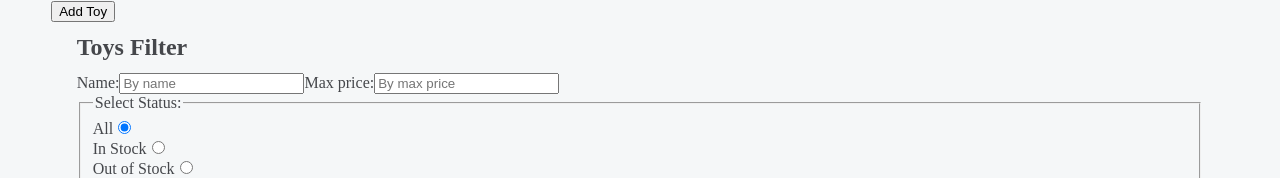
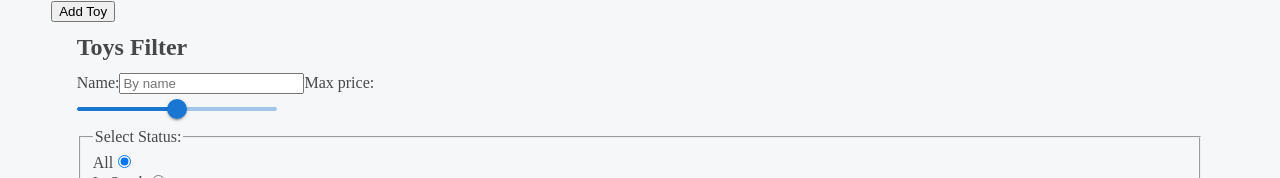
Before and after one commit to EdenRize/mistertoy-frontend, a React (Vite) app: page /toy in a window 1280 px wide. Shown: the part 161-339 px from the top of the page. Built offline with nearby package versions, Linux system fonts and the light colour scheme; no server answers.

Commit message:
Add max price slider

```diff
--- a/src/cmps/ToyFilter.jsx
+++ b/src/cmps/ToyFilter.jsx
@@ -1,3 +1,6 @@
+import Box from '@mui/material/Box';
+import Slider from '@mui/material/Slider';
+
 import { useEffect, useRef, useState } from "react"
 import { utilService } from "../services/util.service.js"
 import { useEffectUpdate } from "./customHooks/useEffectUpdate.js"
@@ -55,13 +58,9 @@ export function ToyFilter({ filterBy, onSetFilter }) {
         />
 
         <label htmlFor="maxPrice">Max price:</label>
-        <input type="number"
-          id="maxPrice"
-          name="maxPrice"
-          placeholder="By max price"
-          value={filterByToEdit.maxPrice || ''}
-          onChange={handleChange}
-        />
+        <Box sx={{ width: 200 }}>
+          <Slider id="maxPrice" defaultValue={100} aria-label="Default" valueLabelDisplay="auto" max={200} onChange={handleChange} name='maxPrice' />
+        </Box>
 
         <fieldset>
           <legend>Select Status:</legend>
```
